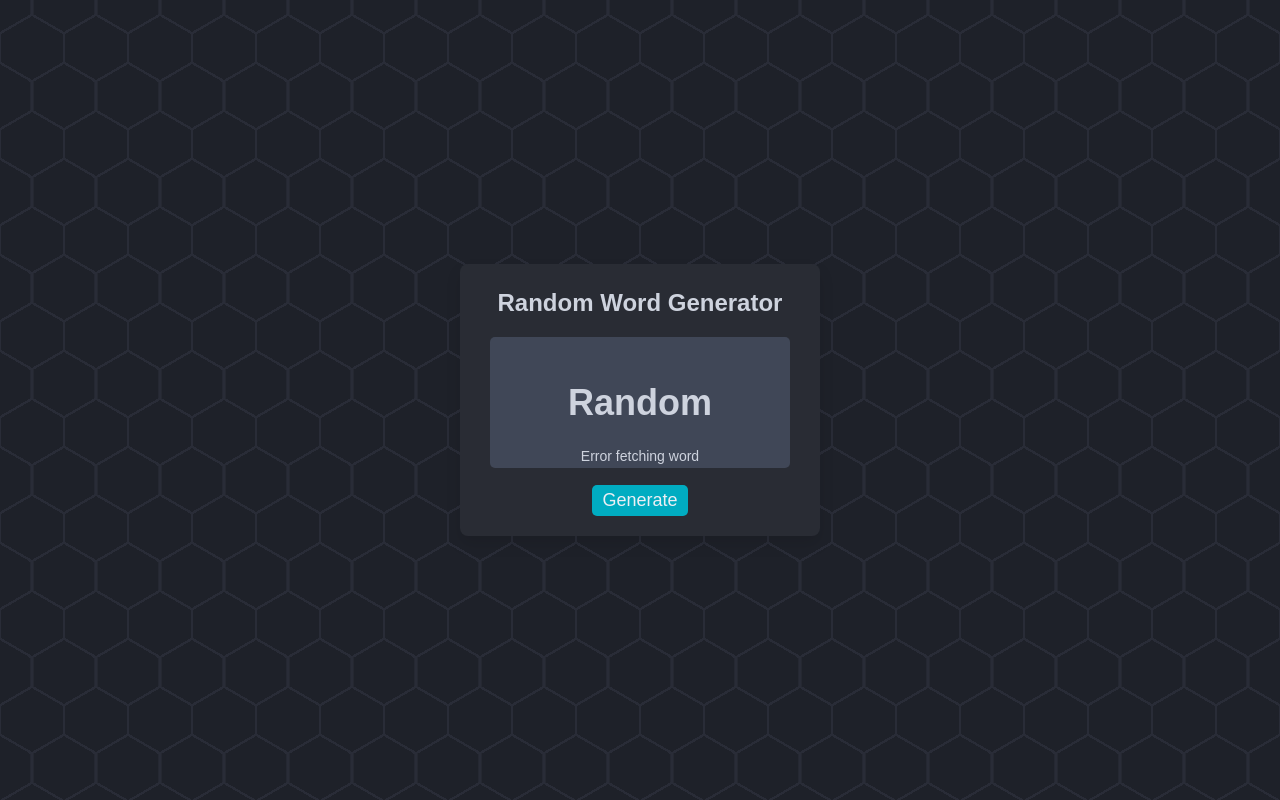
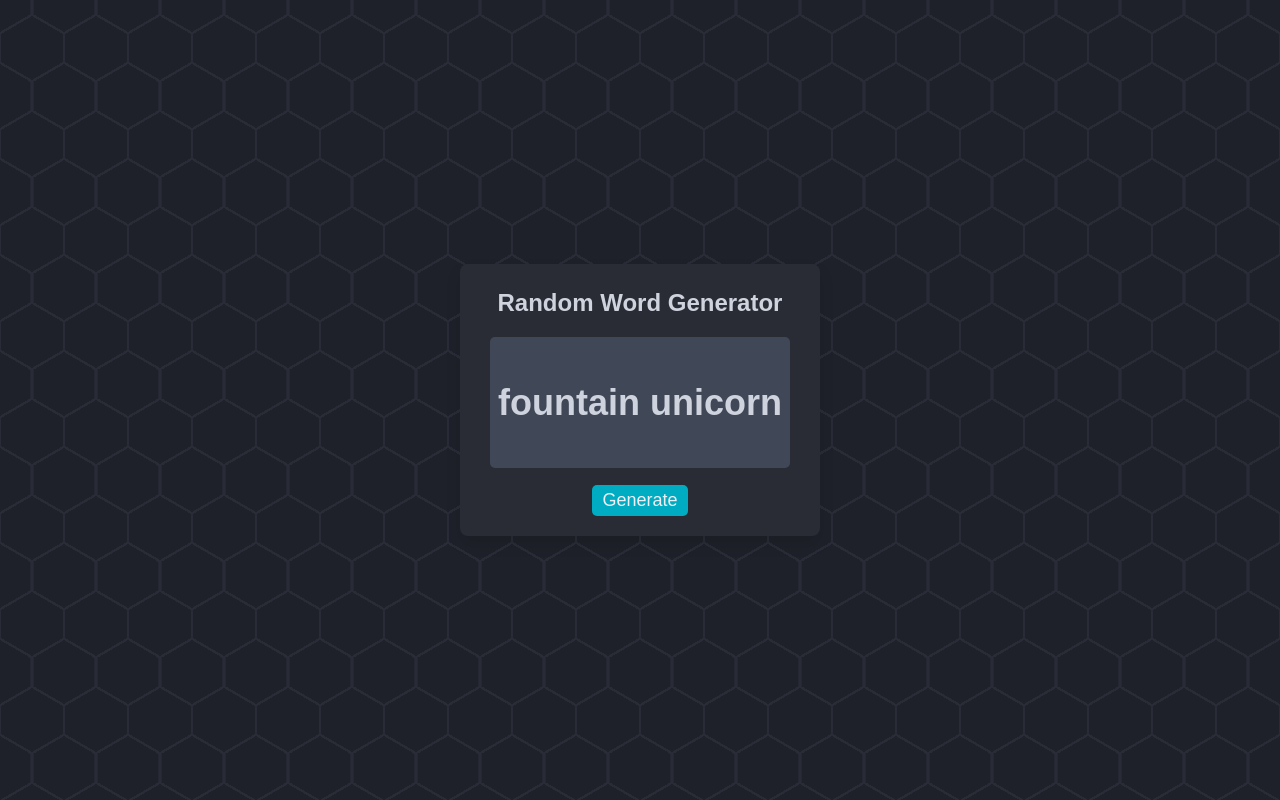
Before and after one commit to mccedddy/random-word-generator, a plain HTML site: page index.html in a window 1280 px wide. Both pictures are taken after a click on the button "Generate". Drawn offline with Linux system fonts and the light colour scheme; no server answers.

Commit message:
added fallback for api error

```diff
--- a/script.js
+++ b/script.js
@@ -7,6 +7,98 @@ document.addEventListener("DOMContentLoaded", () => {
   generate.addEventListener("click", () => {
     generateRandomWord();
   });
+
+  // Array of random words
+  const randomWords = [
+    "apple",
+    "banana",
+    "cat",
+    "dog",
+    "elephant",
+    "flower",
+    "giraffe",
+    "house",
+    "igloo",
+    "jacket",
+    "kangaroo",
+    "lemon",
+    "mountain",
+    "notebook",
+    "ocean",
+    "pizza",
+    "queen",
+    "rainbow",
+    "sunshine",
+    "turtle",
+    "umbrella",
+    "violin",
+    "whale",
+    "xylophone",
+    "yacht",
+    "zebra",
+    "ant",
+    "balloon",
+    "carrot",
+    "drum",
+    "eagle",
+    "fox",
+    "grape",
+    "hat",
+    "island",
+    "jelly",
+    "kite",
+    "lamp",
+    "moon",
+    "nest",
+    "orange",
+    "penguin",
+    "quilt",
+    "rocket",
+    "star",
+    "tree",
+    "unicorn",
+    "vase",
+    "waterfall",
+    "x-ray",
+    "yellow",
+    "zoo",
+    "avocado",
+    "butterfly",
+    "camera",
+    "diamond",
+    "engine",
+    "feather",
+    "glasses",
+    "honey",
+    "iceberg",
+    "jungle",
+    "key",
+    "lighthouse",
+    "mirror",
+    "necklace",
+    "octopus",
+    "pencil",
+    "quicksand",
+    "river",
+    "snowflake",
+    "train",
+    "vulture",
+    "watermelon",
+    "xenon",
+    "yoyo",
+    "zipper",
+    "airplane",
+    "bicycle",
+    "chocolate",
+    "desert",
+    "envelope",
+    "fountain",
+    "guitar",
+    "helmet",
+    "iguanodon",
+    "joker",
+    "kettle",
+  ];
 
   function generateRandomWord() {
     // Disable the generate button while fetching
@@ -29,7 +121,22 @@ document.addEventListener("DOMContentLoaded", () => {
       })
       .catch((error) => {
         console.error("Error fetching word:", error);
-        message.innerHTML = "Error fetching word";
+
+        // Fallback: Select 2 random words from the array if API fails
+        const randomIndex1 = Math.floor(Math.random() * randomWords.length);
+        const randomIndex2 = Math.floor(Math.random() * randomWords.length);
+
+        const generatedWord = `${randomWords[randomIndex1]} ${randomWords[randomIndex2]}`;
+        word.innerHTML = generatedWord;
+
+        // Copy to clipboard
+        navigator.clipboard.writeText(generatedWord).then(() => {
+          message.innerHTML = "Copied to clipboard!";
+
+          setTimeout(() => {
+            message.innerHTML = "";
+          }, 1000);
+        });
       })
       .finally(() => {
         generate.disabled = false;
--- a/style.css
+++ b/style.css
@@ -85,6 +85,7 @@ h2,
 
 h1 {
   font-size: 36px;
+  white-space: nowrap;
 }
 
 h2 {
```
